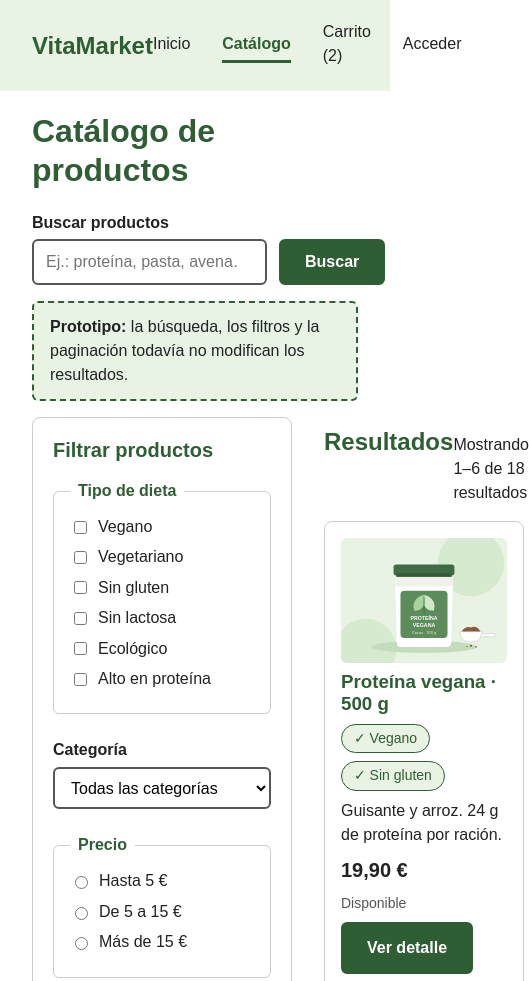
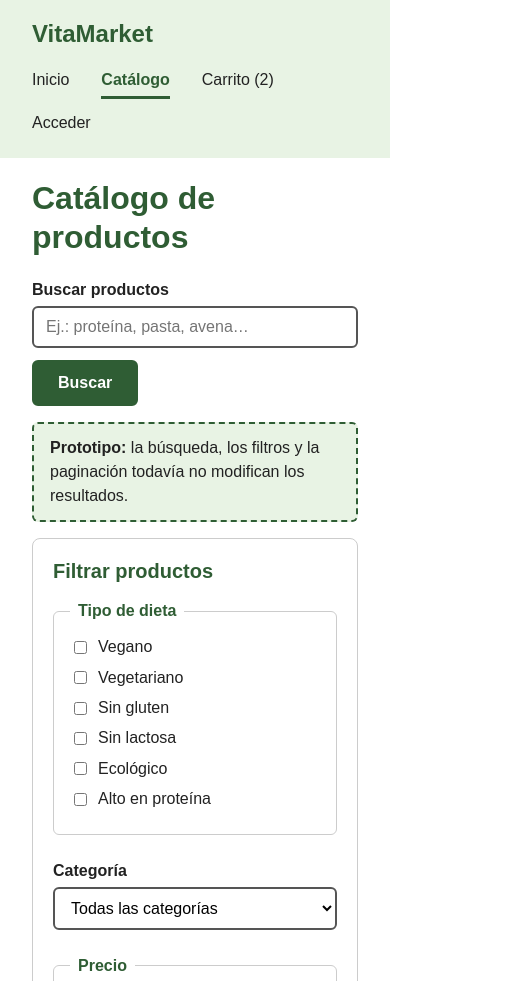
Before and after one commit to natalipaulino13/vitaMarket, a plain HTML site: page catalogo.html in a window 390 px wide. Shown: the top 981 px of the page, 529 px wide, since content can reach past the window. Drawn offline with Linux system fonts and the light colour scheme.

Commit message:
Adapta el catálogo a pantallas estrechas: flex-wrap en menú, buscador y paginación, y breakpoint a 768px para filtros y resultados

```diff
--- a/css/estilos.css
+++ b/css/estilos.css
@@ -77,8 +77,10 @@ textarea:focus-visible {
    ========================================= */
 .cabecera {
   display: flex;
+  flex-wrap: wrap;
   justify-content: space-between;
   align-items: center;
+  gap: 0.75rem 2rem;
   background-color: var(--verde-claro);
   padding: 1rem 2rem;
 }
@@ -91,8 +93,9 @@ textarea:focus-visible {
 
 .menu {
   display: flex;
+  flex-wrap: wrap;
   align-items: center;
-  gap: 2rem;
+  gap: 0.5rem 2rem;
   list-style: none;
   margin: 0;
   padding: 0;
@@ -452,11 +455,14 @@ legend {
 
 .buscador-campo {
   display: flex;
+  flex-wrap: wrap;
   gap: 0.75rem;
 }
 
+/* Crece desde 220px; si no cabe con el botón, el botón baja */
 .buscador-campo input {
-  flex: 1;
+  flex: 1 1 220px;
+  min-width: 0;
   max-width: 560px;
 }
 
@@ -486,8 +492,10 @@ legend {
 
 .resultados-cabecera {
   display: flex;
+  flex-wrap: wrap;
   justify-content: space-between;
   align-items: baseline;
+  gap: 0 1rem;
 }
 
 .resultados-cabecera h2 {
@@ -496,7 +504,8 @@ legend {
 
 .rejilla-catalogo {
   display: grid;
-   grid-template-columns: repeat(auto-fill, minmax(200px, 1fr));
+  /* min(200px, 100%): en pantallas muy estrechas la tarjeta no se sale */
+  grid-template-columns: repeat(auto-fill, minmax(min(200px, 100%), 1fr));
   gap: 1.5rem;
 }
 
@@ -510,6 +519,7 @@ legend {
    ========================================= */
 .paginacion ul {
   display: flex;
+  flex-wrap: wrap;
   justify-content: center;
   gap: 0.5rem;
   list-style: none;
@@ -955,3 +965,37 @@ textarea {
     font-size: 1.75rem;
   }
 }
+
+
+
+/* =========================================
+   23. PUNTO DE RUPTURA: CATÁLOGO
+   Por debajo de 768px la columna de filtros
+   (260px) deja a los resultados sin espacio:
+   filtros arriba y resultados debajo.
+   Se mantiene el orden del HTML (lectura y Tab).
+   ========================================= */
+@media (max-width: 768px) {
+  .catalogo {
+    grid-template-columns: minmax(0, 1fr);
+  }
+
+  /* Los grupos de filtros se colocan en columnas
+     si caben, para que el panel no sea tan largo */
+  .filtros {
+    display: grid;
+    grid-template-columns: repeat(auto-fit, minmax(200px, 1fr));
+    gap: 0 1.5rem;
+    align-items: start;
+  }
+
+  /* Título y botón ocupan toda la fila */
+  .filtros h2,
+  .filtros > .boton {
+    grid-column: 1 / -1;
+  }
+
+  .filtros > .boton {
+    justify-self: start;
+  }
+}
```
